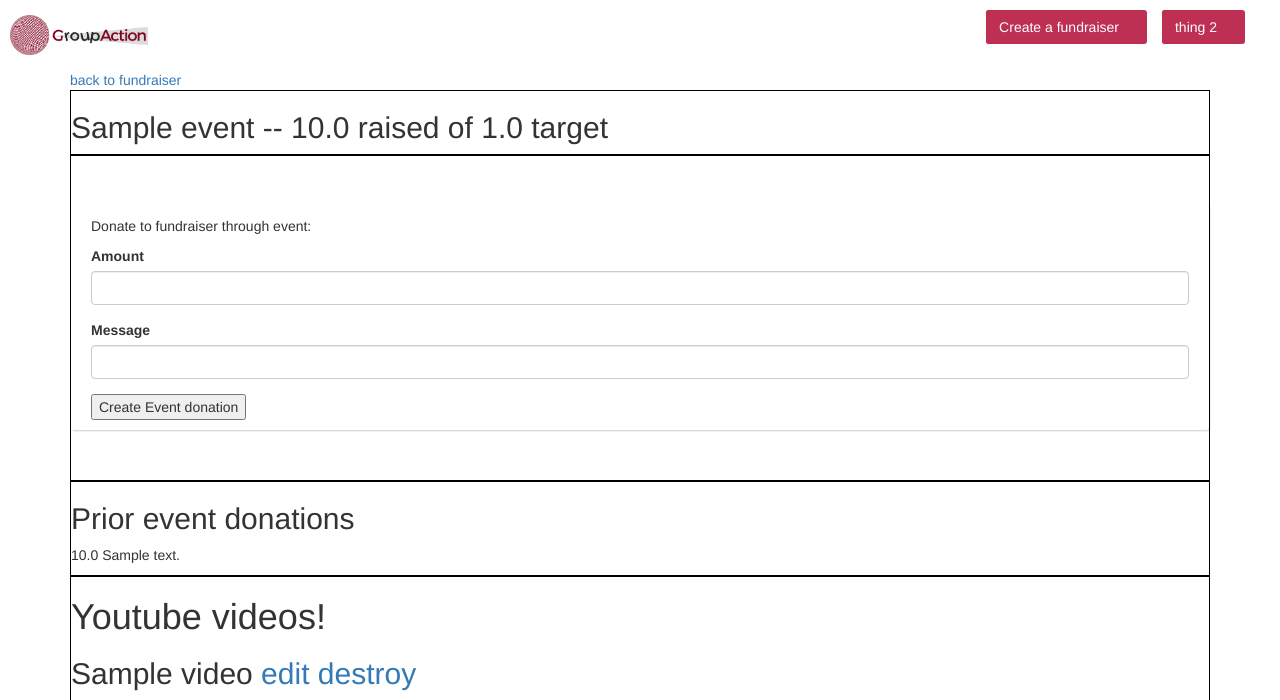
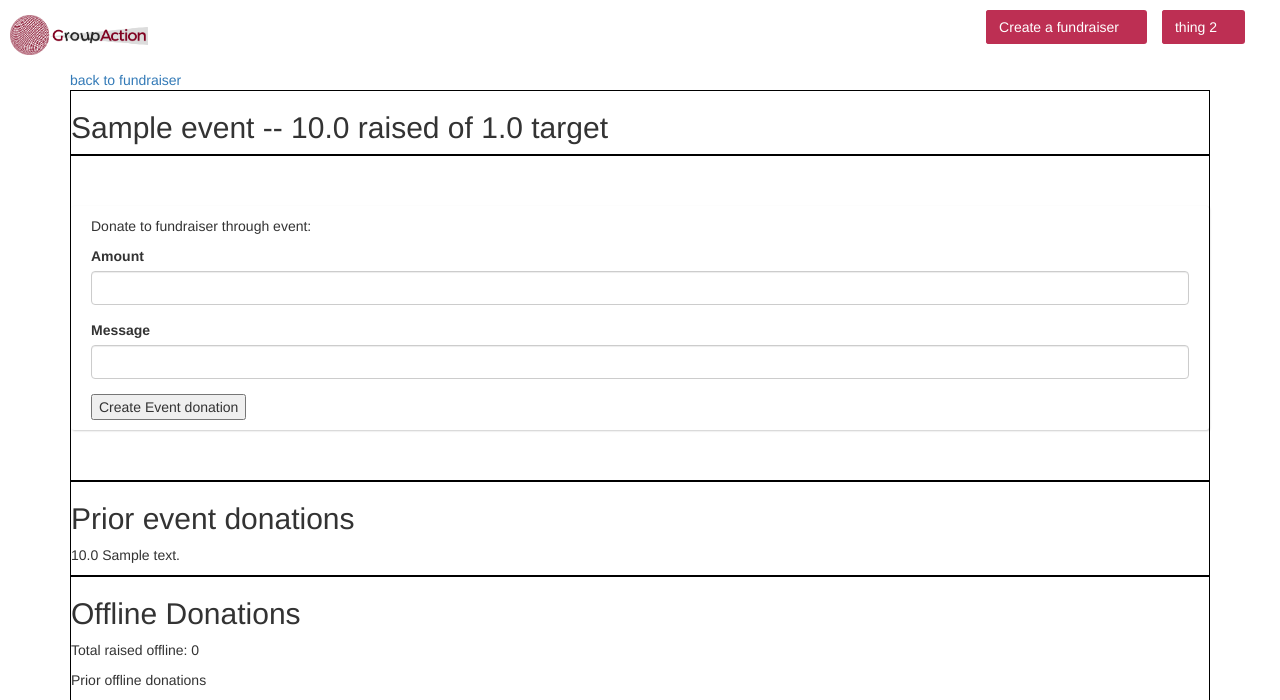
Before and after one commit to Kaejin/GroupAction, a Rails app: page /fundraisers/1/events/1 in a window 1280 px wide. Shown: the top 700 px of the page. Run offline with Rails 7, Linux system fonts and the light colour scheme; a user stored in the database is signed in; tables that the repository leaves empty hold one stand-in row (values such as "Sample post"); style sheets or scripts are compiled from the project's sources; some libraries are stand-ins or nearby versions.

Commit message:
all done

```diff
--- a/app/models/event.rb
+++ b/app/models/event.rb
@@ -11,6 +11,7 @@
   def total_raised
     self.amount_raised = 0
     self.event_donations.each { |donation| self.amount_raised += donation.amount }
+    self.offline_donations.each { |donation| self.amount_raised += donation.amount}
     self.amount_raised
   end
 
--- a/app/views/events/show.html.erb
+++ b/app/views/events/show.html.erb
@@ -34,6 +34,38 @@
       <p> <%= donation.amount %> <%= donation.message %> </p>
     <% end %>
   </div>
+
+
+    <!-- Offline donations -->
+    <div class="section-seperator">
+      <h2>Offline Donations</h2>
+    <!-- total raised (shitty formula I know) -->
+      <% event_offline_donation = 0 %>
+      <p> Total raised offline: <% @event.offline_donations.each do |donation| %>
+        <% event_offline_donation += donation.amount %>
+        <% end %>
+        <%= event_offline_donation %>
+
+    <!-- offline donation comments -->
+        <p> Prior offline donations</p>
+        <% @event.offline_donations.each do |donation| %>
+          <p> <%= donation.amount %> <%= donation.message %>
+          <% if @event.user == current_user %>
+            <%= link_to "edit", edit_fundraiser_event_offline_donation_path(@fundraiser, @event, donation) %>
+            <%= link_to "delete", fundraiser_event_offline_donation_path(@fundraiser, @event, donation), data: { confirm: "Are you sure?" }, method: :delete %>
+          <% end %>
+          </p>
+        <% end %>
+      </p>
+
+    <!-- if page owner can create/edit offline donations -->
+      <% if @event.user == current_user %>
+        <%= link_to "Record an offline donation", new_fundraiser_event_offline_donation_path(@fundraiser, @event), class: "btn btn-primary" %>
+      <% end %>
+
+
+    </div>
+
 
     <!-- youtube -->
 <div class="section-seperator">
--- a/app/views/fundraisers/show.html.erb
+++ b/app/views/fundraisers/show.html.erb
@@ -43,7 +43,7 @@
         <% end %>
         <%= fundraiser_offline_donation %>
 
-    <!-- Comments -->
+    <!-- offline donation comments -->
         <p> Prior offline donations</p>
         <% @fundraiser.offline_donations.each do |donation| %>
           <p> <%= donation.amount %> <%= donation.message %>
```
Also changed, not shown: app/controllers/offline_donations_controller.rb (+6 -3 lines), app/views/offline_donations/_form.html.erb (+14 -5 lines).
